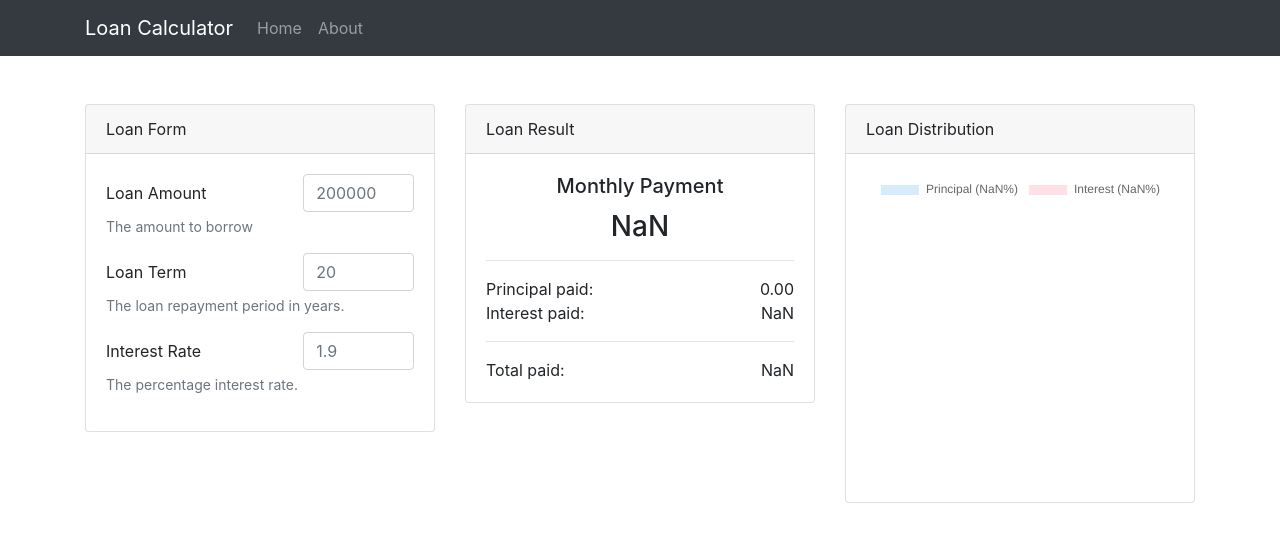
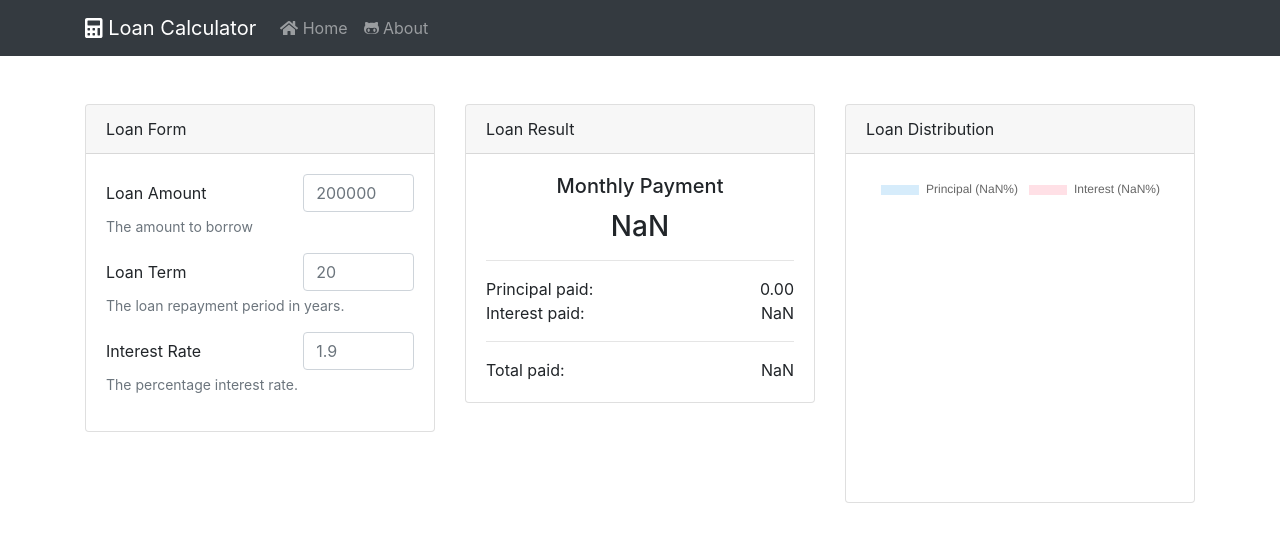
Before and after one commit to AndreMiras/loan-calculator, a React (Create React App) app: page / in a window 1280 px wide. Shown: the top 542 px of the page. Built offline with nearby package versions, Linux system fonts and the light colour scheme.

Commit message:
:lipstic: Adds a few icons

```diff
--- a/src/App.tsx
+++ b/src/App.tsx
@@ -1,11 +1,16 @@
 import React, { useState } from "react";
 import "bootstrap/dist/css/bootstrap.min.css";
 import { Container, Col, Row } from "react-bootstrap";
+import { library } from "@fortawesome/fontawesome-svg-core";
+import { fab } from "@fortawesome/free-brands-svg-icons";
+import { fas } from "@fortawesome/free-solid-svg-icons";
 import Header from "./components/Header";
 import LoanChart from "./components/LoanChart";
 import LoanForm from "./components/LoanForm";
 import LoanResult from "./components/LoanResult";
 import { computeLoanParameters } from "./utils/index";
+
+library.add(fas, fab);
 
 const App = (): JSX.Element => {
   const [amount, setAmount] = useState(0);
--- a/src/components/Header.tsx
+++ b/src/components/Header.tsx
@@ -1,16 +1,21 @@
 import React from "react";
+import { FontAwesomeIcon } from "@fortawesome/react-fontawesome";
 import { Container, Nav, Navbar } from "react-bootstrap";
 
 const Header = (): JSX.Element => (
   <Navbar bg="dark" variant="dark" expand="sm" className="mb-4">
     <Container>
-      <Navbar.Brand href={process.env.PUBLIC_URL}>Loan Calculator</Navbar.Brand>
+      <Navbar.Brand href={process.env.PUBLIC_URL}>
+        <FontAwesomeIcon icon={["fas", "calculator"]} /> Loan Calculator
+      </Navbar.Brand>
       <Navbar.Toggle />
       <Navbar.Collapse>
         <Nav className="mr-auto">
-          <Nav.Link href={process.env.PUBLIC_URL}>Home</Nav.Link>
+          <Nav.Link href={process.env.PUBLIC_URL}>
+            <FontAwesomeIcon icon={["fas", "home"]} /> Home
+          </Nav.Link>
           <Nav.Link href="https://github.com/AndreMiras/loan-calculator">
-            About
+            <FontAwesomeIcon icon={["fab", "github-alt"]} /> About
           </Nav.Link>
         </Nav>
       </Navbar.Collapse>
```
